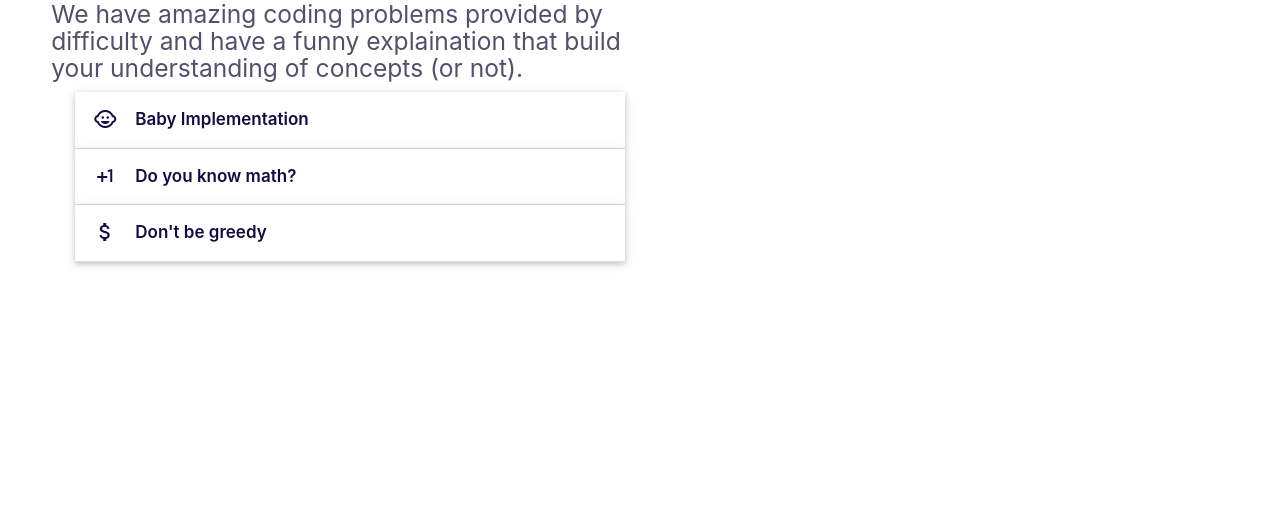
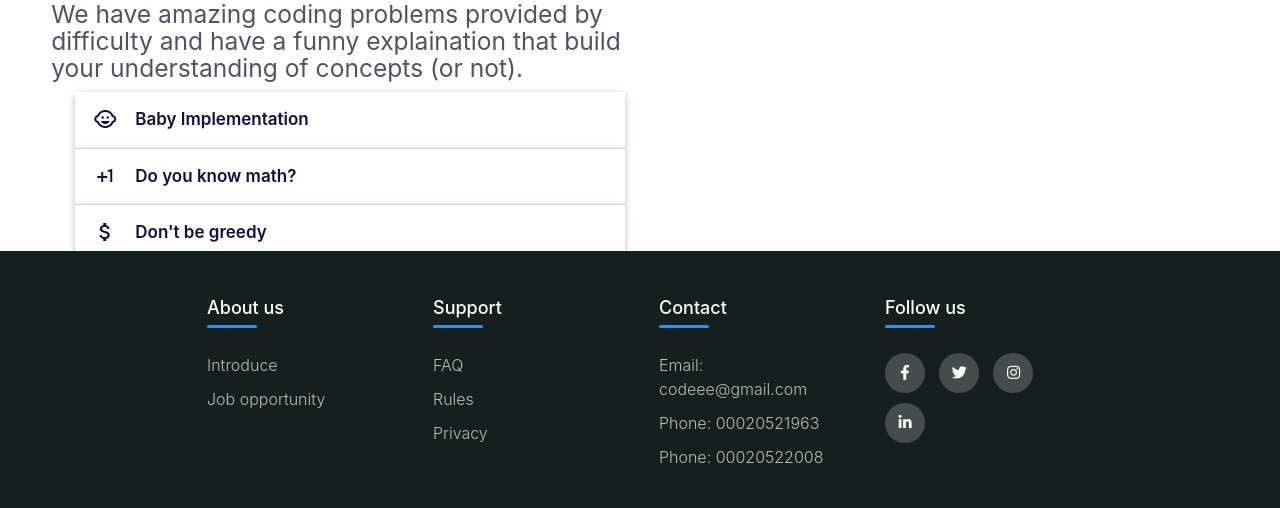
Before and after one commit to mtiennnnn/Codedee, a Django app: page / in a window 1280 px wide. Shown: the part 806-1314 px from the top of the page. Before the commit the page ends 1073 px from the top, so only its background shows below. Run offline with Django 4.2, Linux system fonts and the light colour scheme.

Commit message:
Add footer

```diff
--- /dev/null
+++ b/home/static/css/footer.css
@@ -0,0 +1,195 @@
+.main-container {
+    height: max-content;
+}
+.footer {
+    background-color: #171f1e;
+    height: fit-content;
+    padding: 24px 15%;
+    position: absolute;
+    bottom: 0;
+    width: 100%;
+}
+
+.footer-content {
+    display: grid;
+    grid-template-columns: repeat(4, 1fr);
+    column-gap: 8px;
+}
+
+.footer-col {
+    padding: 0 15px;
+}
+
+.footer-col h4 {
+    font-size: 18px;
+    color: #ffffff;
+    margin-bottom: 35px;
+    font-weight: 500;
+    position: relative;
+}
+
+.footer-col h4::before {
+    content: '';
+    position: absolute;
+    left: 0;
+    bottom: -10px;
+    background-color: #2196F3;
+    height: 3px;
+    border-radius: 5px;
+    box-sizing: border-box;
+    width: 50px;
+}
+
+.footer-col ul li:not(:last-child) {
+    margin-bottom: 10px;
+}
+
+.footer-col ul li a,
+.footer-col ul li {
+    font-size: 16px;
+    color: #ffffff;
+    text-decoration: none;
+    font-weight: 300;
+    color: #bbbbbb;
+    display: block;
+    transition: all 0.3s ease;
+}
+
+.footer-col ul li a:hover,
+.footer-col ul li:hover {
+    color: #ffffff;
+    padding-left: 8px;
+}
+
+.footer-col .social-links a {
+    display: inline-block;
+    height: 40px;
+    width: 40px;
+    background-color: rgba(255, 255, 255, 0.2);
+    margin: 0 10px 10px 0;
+    text-align: center;
+    line-height: 40px;
+    border-radius: 50%;
+    color: #ffffff;
+    transition: all 0.5s ease;
+}
+
+.footer-col .social-links a:hover {
+    color: #24262b;
+    background-color: #ffffff;
+}
+
+ul {
+    list-style: none;
+}
+
+/*responsive*/
+@media(max-width: 767px) {
+    .footer-col {
+        width: 50%;
+        margin-bottom: 30px;
+    }
+}
+
+@media(max-width: 574px) {
+    .footer-col {
+        width: 100%;
+    }
+}.main-container {
+    height: max-content;
+}
+.footer {
+    background-color: #171f1e;
+    height: fit-content;
+    padding: 24px 15%;
+    position: absolute;
+    bottom: 0;
+    width: 100%;
+}
+
+.footer-content {
+    display: grid;
+    grid-template-columns: repeat(4, 1fr);
+    column-gap: 8px;
+}
+
+.footer-col {
+    padding: 0 15px;
+}
+
+.footer-col h4 {
+    font-size: 18px;
+    color: #ffffff;
+    margin-bottom: 35px;
+    font-weight: 500;
+    position: relative;
+}
+
+.footer-col h4::before {
+    content: '';
+    position: absolute;
+    left: 0;
+    bottom: -10px;
+    background-color: #2196F3;
+    height: 3px;
+    border-radius: 5px;
+    box-sizing: border-box;
+    width: 50px;
+}
+
+.footer-col ul li:not(:last-child) {
+    margin-bottom: 10px;
+}
+
+.footer-col ul li a,
+.footer-col ul li {
+    font-size: 16px;
+    color: #ffffff;
+    text-decoration: none;
+    font-weight: 300;
+    color: #bbbbbb;
+    display: block;
+    transition: all 0.3s ease;
+}
+
+.footer-col ul li a:hover,
+.footer-col ul li:hover {
+    color: #ffffff;
+    padding-left: 8px;
+}
+
+.footer-col .social-links a {
+    display: inline-block;
+    height: 40px;
+    width: 40px;
+    background-color: rgba(255, 255, 255, 0.2);
+    margin: 0 10px 10px 0;
+    text-align: center;
+    line-height: 40px;
+    border-radius: 50%;
+    color: #ffffff;
+    transition: all 0.5s ease;
+}
+
+.footer-col .social-links a:hover {
+    color: #24262b;
+    background-color: #ffffff;
+}
+
+ul {
+    list-style: none;
+}
+
+/*responsive*/
+@media(max-width: 767px) {
+    .footer-col {
+        width: 50%;
+        margin-bottom: 30px;
+    }
+}
+
+@media(max-width: 574px) {
+    .footer-col {
+        width: 100%;
+    }
+}
--- a/home/templates/pages/about.html
+++ b/home/templates/pages/about.html
@@ -73,7 +73,6 @@
       </div>
     </div>
     </div>
-  </div>
   <div class="side-content">
     {% include 'pages/ranking_table.html' %}
   </div>
--- /dev/null
+++ b/home/templates/pages/footer.html
@@ -0,0 +1,43 @@
+<footer class="footer">
+    <div class="footer-content">
+        <div class="footer-col">
+            <h4>About us</h4>
+            <ul>
+                <li><a href="{% url 'about' %}">Introduce</a></li>
+                <li><a href="#">Job opportunity</a></li>
+                <li><a href="#"></a></li>
+            </ul>
+        </div>
+        <div class="footer-col">
+            <h4>Support</h4>
+            <ul>
+                <li><a href="#">FAQ</a></li>
+                <li><a href="{% url 'rules' %}">Rules</a></li>
+                <li><a href="#">Privacy</a></li>
+            </ul>
+        </div>
+        <div class="footer-col">
+            <h4>Contact</h4>
+            <ul>
+                <li>Email: codeee@gmail.com</li>
+                <li>Phone: 00020521963</li>
+                <li>Phone: 00020522008</li>
+            </ul>
+        </div>
+        <div class="footer-col">
+            <h4>Follow us</h4>
+            <div class="social-links">
+                <a href="#"><i class="fab fa-facebook-f"></i></a>
+                <a href="#"><i class="fab fa-twitter"></i></a>
+                <a href="#"><i class="fab fa-instagram"></i></a>
+                <a href="#"><i class="fab fa-linkedin-in"></i></a>
+            </div>
+        </div>
+    </div>
+</footer>
+
+<script>
+const footer = document.querySelector('.footer')
+console.log(footer.offsetHeight)
+footer.style.top = window.innerHeight + footer.offsetHeight + 'px'
+</script>
--- a/home/templates/pages/index.html
+++ b/home/templates/pages/index.html
@@ -4,7 +4,9 @@
   <head>
     {% load static %}
     <link href="https://fonts.googleapis.com/icon?family=Material+Icons" rel="stylesheet">
+    <link rel="stylesheet" type="text/css" href="https://cdnjs.cloudflare.com/ajax/libs/font-awesome/5.15.1/css/all.min.css">
     <link type="text/css" rel="stylesheet" href="{% static './css/materialize.css' %}"  media="screen,projection"/>
+    <link type="text/css" rel="stylesheet" href="{% static './css/footer.css' %}"  media="screen,projection"/>
     <meta name="viewport" content="width=device-width, initial-scale=1.0"/>
   </head>
     <title>{% block title %}{% endblock  %}</title>
@@ -25,9 +27,13 @@
       </ul>
       {% endif %} {% endcomment %}
 
-    <div class="mainpage-container">
-      {% block main-container-content %}{% endblock %}
-    </div>
+      <div class="mainpage-container">
+        {% block main-container-content %}{% endblock %}
+      </div>
+
+      {% block footer%}
+        {% include 'pages/footer.html'%}
+      {% endblock footer%}
   </div>
 
   <script type="text/javascript" src="{% static './js/materialize.js' %}"></script>
```
Also changed, not shown: db.sqlite3.
